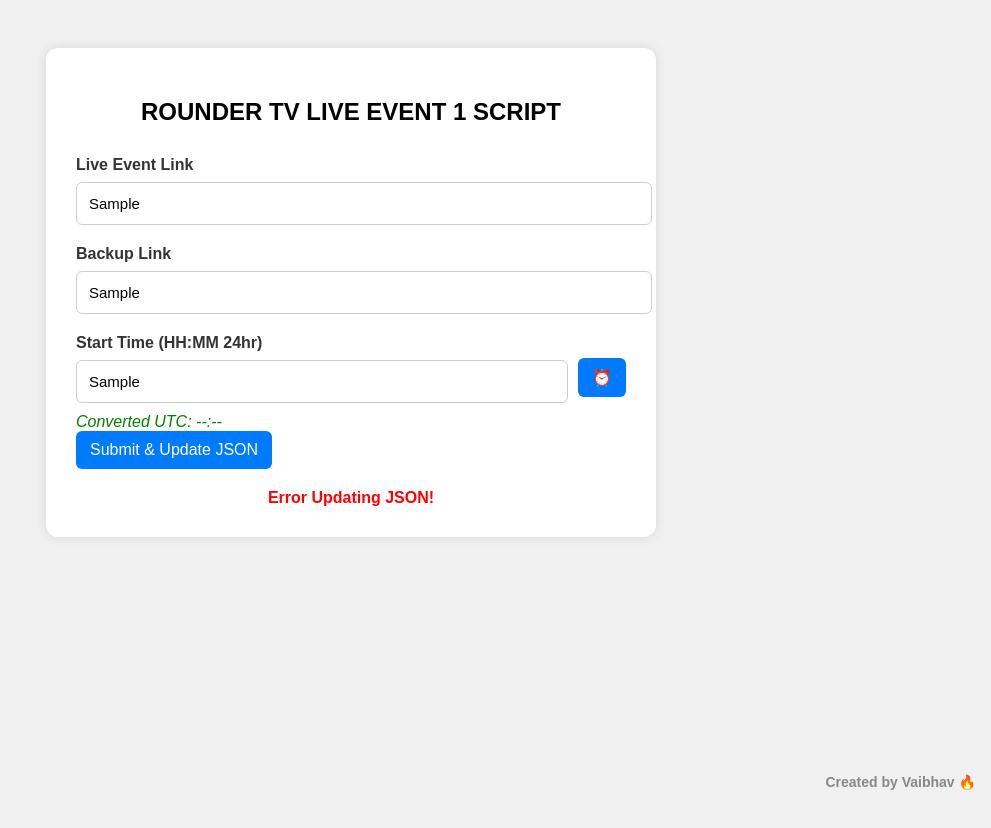
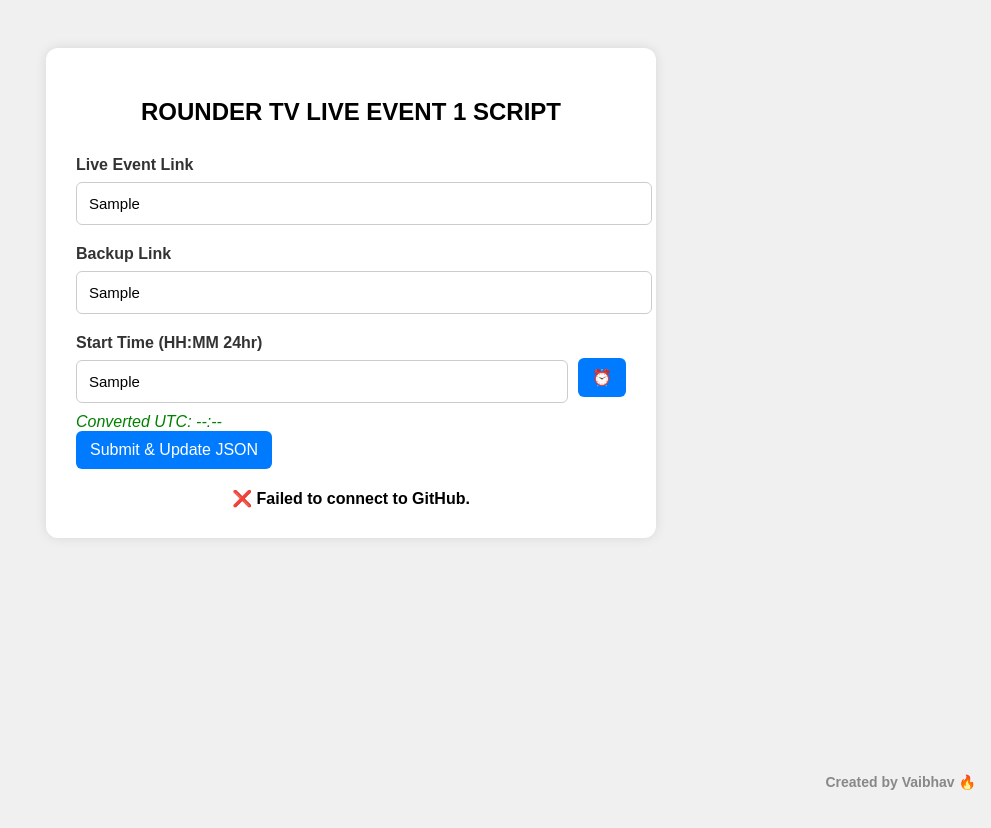
Before and after one commit to Vaibhav905036/Live-Event, a plain HTML site: page Index.html in a window 1280 px wide. Both pictures are taken after typing "Sample", "Sample", "Sample" into the empty fields and a click on the button "Submit & Update JSON". Shown: the whole page, without its empty margins (289-1280 px from the left). Drawn offline with Linux system fonts and the light colour scheme; no server answers.

Commit message:
Update Index.html

```diff
--- a/Index.html
+++ b/Index.html
@@ -148,30 +148,53 @@
     const live_event = document.getElementById("live_event").value.trim();
     const backup = document.getElementById("backup").value.trim();
 
-    const data = {
+    const newData = {
       pre_event: "https://vaibhav-love-vanshika-and-vishwas.vercel.app/matchkephele.m3u8",
       live_event,
       backup,
       start_time: finalUTC
     };
 
-    const res = await fetch("/api/update-json", {
-      method: "POST",
+    const githubUsername = "Vaibhav905036";
+    const repoName = "Live-Event";
+    const filePath = "Stream.json";
+
+    const apiUrl = `https://api.github.com/repos/${githubUsername}/${repoName}/contents/${filePath}`;
+
+    try {
+      const res = await fetch(apiUrl, {
         headers: {
-        "Content-Type": "application/json"
+          Accept: "application/vnd.github.v3+json"
+        }
+      });
+
+      const result = await res.json();
+      const sha = result.sha;
+
+      const updateRes = await fetch(apiUrl, {
+        method: "PUT",
+        headers: {
+          Accept: "application/vnd.github.v3+json"
         },
-      body: JSON.stringify(data)
+        body: JSON.stringify({
+          message: "Updated via Rounder TV form",
+          content: btoa(unescape(encodeURIComponent(JSON.stringify(newData, null, 2)))),
+          sha: sha
+        })
       });
 
       const statusBox = document.getElementById("status");
-
-    if (res.ok) {
+      if (updateRes.ok) {
         statusBox.innerHTML = "Successfully submitted! Thanks to work for Rounder TV";
         statusBox.style.color = "green";
       } else {
         statusBox.innerHTML = "Error Updating JSON!";
         statusBox.style.color = "red";
       }
+
+    } catch (error) {
+      document.getElementById("status").innerText = "❌ Failed to connect to GitHub.";
+    }
   }
 </script>
 
```
Lines whose indentation alone changed are shown as unchanged.
